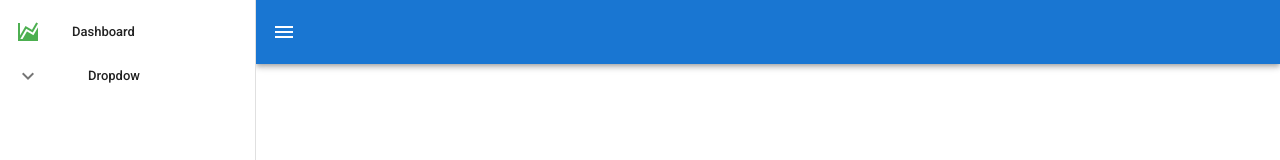
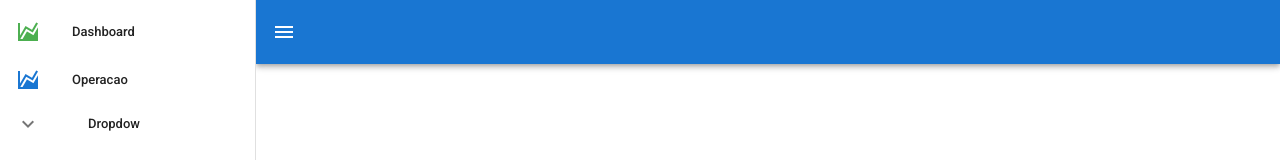
Before and after one commit to LucasMotadev/vue-dashboard, a Vue app: page / in a window 1280 px wide. Shown: the top 160 px of the page. Built offline with nearby package versions, Linux system fonts and the light colour scheme; what vue-apexcharts would draw is missing.

Commit message:
chore: view  operação moderacao

```diff
--- a/src/layouts/painel/Menu.vue
+++ b/src/layouts/painel/Menu.vue
@@ -72,6 +72,13 @@ export default {
         cor: "green",
         permission: [5001, 5003, 5004, 6002]
       },
+      {
+        icon: "mdi-chart-areaspline",
+        text: "Operacao",
+        to: "/operacao-moderacao",
+        cor: "primary",
+        permission: [5001, 5003, 5004, 6002]
+      },
 
       {
         icon: "mdi-chevron-up",
--- a/src/modules/dashboard/router.js
+++ b/src/modules/dashboard/router.js
@@ -3,5 +3,10 @@ export default [
     name: "dashboard",
     path: "dashboard",
     component: () => import("./views/Index.vue")
+  },
+  {
+    name: "operacao-moderacao",
+    path: "operacao-moderacao",
+    component: () => import("./views/OperacaoModeracao.vue")
   }
 ];
--- a/src/modules/dashboard/services/fazendasUltilizamPj.js
+++ b/src/modules/dashboard/services/fazendasUltilizamPj.js
@@ -28,7 +28,7 @@ export default {
     });
 
     series.push({
-      color: "#00FA00",
+      color: "#556B2F",
       name: "",
       data
     });
--- /dev/null
+++ b/src/modules/dashboard/views/OperacaoModeracao.vue
@@ -0,0 +1,15 @@
+<template>
+  <v-container grid-list-xs>
+    <v-card>
+      <v-card-title primary-title>
+        Moderação e Operação
+      </v-card-title>
+    </v-card>
+  </v-container>
+</template>
+
+<script>
+export default {};
+</script>
+
+<style></style>
```
